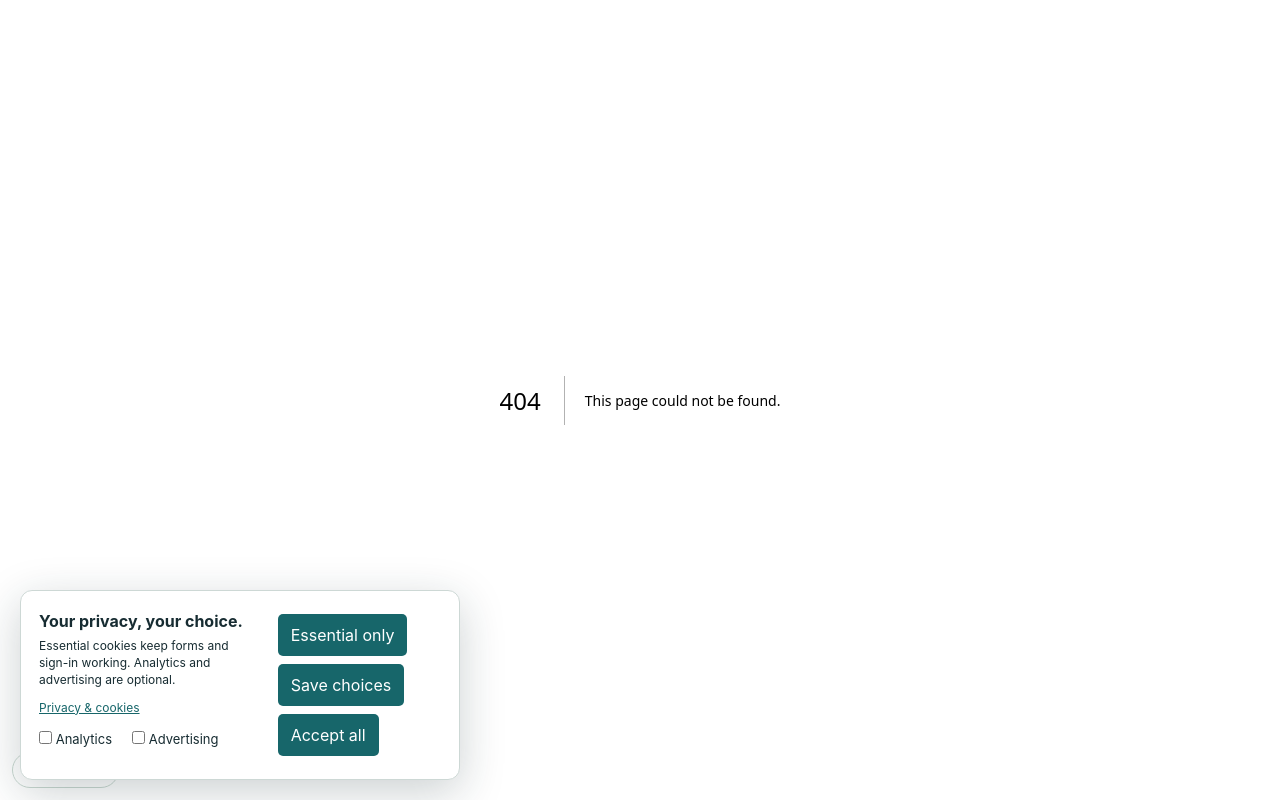
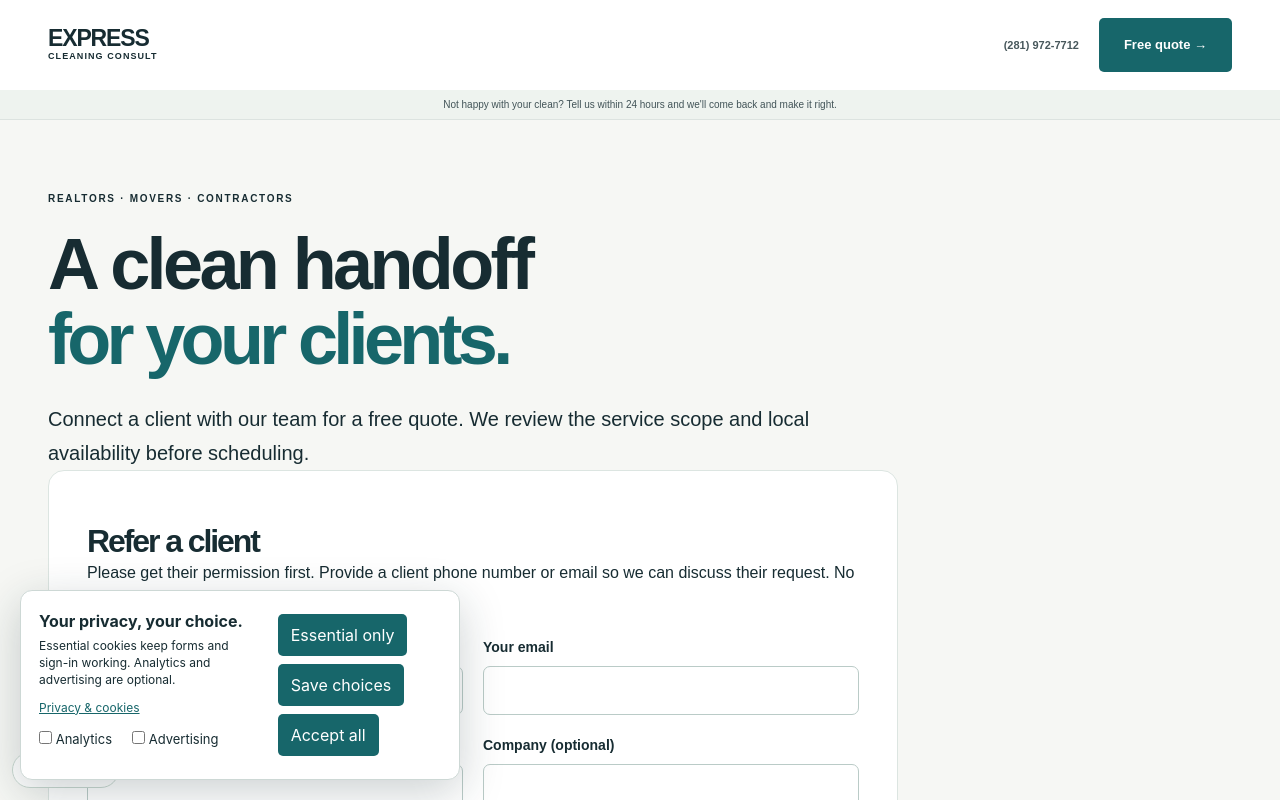
Before and after one commit to Rukkymarz/Express_Cleaning_Consulting, a Next.js app in the folder web/: page /refer-a-client in a window 1280 px wide. Before the commit this address had no page. Shown: the top 800 px of the page. Built offline with nearby package versions, Linux system fonts and the light colour scheme; no server answers.

Commit message:
Create referral page for cleaning clients
This file contains a page for referring clients for cleaning services, including metadata and a form for client intake.

```diff
--- /dev/null
+++ b/web/app/refer-a-client/page.tsx
@@ -0,0 +1,4 @@
+import PublicShell from '@/components/PublicShell';
+import PublicIntakeForm from '@/components/PublicIntakeForm';
+export const metadata={title:'Refer a Cleaning Client',description:'Refer a client for cleaning, turnovers or project cleanup. For realtors, movers and contractors, with the client’s permission.',alternates:{canonical:'/refer-a-client'}};
+export default function Page(){return <PublicShell><span className="ecc-eyebrow">REALTORS · MOVERS · CONTRACTORS</span><h1>A clean handoff<br/><em>for your clients.</em></h1><p className="ecc-page-lead">Connect a client with our team for a free quote. We review the service scope and local availability before scheduling.</p><section className="ecc-panel"><h2>Refer a client</h2><p>Please get their permission first. Provide a client phone number or email so we can discuss their request. No referral fee is promised by this form.</p><PublicIntakeForm kind="referral"/></section></PublicShell>;}
```
